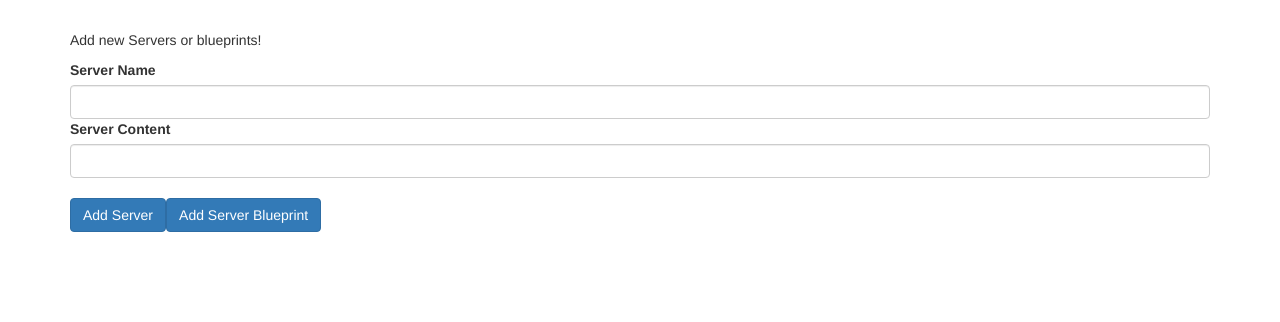
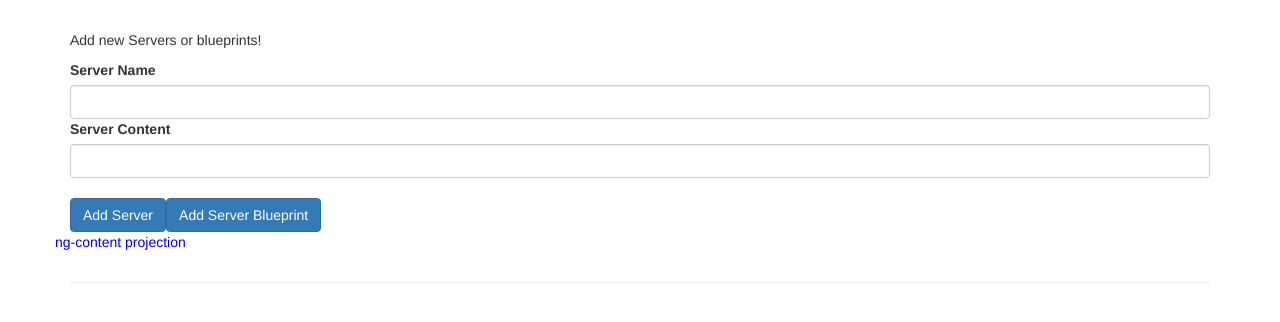
Before and after one commit to Dhiraj5509/AngularPractice, an Angular app: page / in a window 1280 px wide. Shown: the top 322 px of the page. Built offline with nearby package versions, Linux system fonts and the light colour scheme.

Commit message:
ChildContent() decorator practised!

```diff
--- a/src/app/app.component.html
+++ b/src/app/app.component.html
@@ -1,3 +1,5 @@
+
+
 <div class="container">
 
     <!-- <button (click)=""></button> -->
@@ -5,9 +7,16 @@
     <!-- app-cockpit will call the method onServerAdded(data) -->
     <app-cockpit (serverCreated)="onServerAdded($event)" (bprintCreated)="onBlueprintAdded($event)" >
 
+        <!-- this content will be projected in cockpit.html template at a place where ng-content tag is mentioned-->
+        <!-- we can't use this local reference in cookpit -->
+        <!-- we can though use this in app  -->
+        <!-- to use this in cookpit , use ContentChild() decorator  -->
+        <p #localReference>ng-content projection</p>
     </app-cockpit>
 
     <app-server-element *ngFor="let element of serverElements" [element]="element">
 
     </app-server-element>
+
+    <hr>
 </div>
--- a/src/app/cockpit/cockpit.component.html
+++ b/src/app/cockpit/cockpit.component.html
@@ -20,4 +20,10 @@
         class="btn btn-primary"
         (click)="onAddBlueprint(serverNameLocalReference)">Add Server Blueprint</button>
     </div>
+
+
+    <!-- use of ng-content -->
+    <ng-content>
+
+    </ng-content>
 </div>
--- a/src/app/cockpit/cockpit.component.ts
+++ b/src/app/cockpit/cockpit.component.ts
@@ -1,4 +1,4 @@
-import { Component, Input, OnInit, Output , EventEmitter, ViewChild, ElementRef } from '@angular/core';
+import { Component, Input, OnInit, Output , EventEmitter, ViewChild,ContentChild , ElementRef } from '@angular/core';
 
 @Component({
   selector: 'app-cockpit',
@@ -23,15 +23,22 @@ export class CockpitComponent implements OnInit {
   // ViewChild() return the ElementRef
   // here serverContentLocalReference is a name of the local reference attached to the dom element
   @ViewChild('serverContentLocalReference' , {static:true}) serverContent : ElementRef ;
+
+  @ContentChild('localReference' , {static:true}) localReference : ElementRef ;
   onAddServer(serverName:HTMLInputElement) {
     // we are emitting the response to the parent..
+    // we can access the dom element here , it is not recommended to do so!
+    // serverName.value = "dummy value" ;
     this.serverCreated.emit({
+
       name : serverName.value ,
       content : this.serverContent.nativeElement.value
     })
   }
 
   onAddBlueprint(serverName : HTMLInputElement) {
+    // console.log(this.localReference);
+
     this.blueprintCreated.emit({
       name:serverName.value ,
       content : this.serverContent.nativeElement.value
--- a/src/index.html
+++ b/src/index.html
@@ -9,7 +9,7 @@
 </head>
 <body>
   <app-root>
-    <h1>Loading the content..</h1>
+    <h1>You have successfully used ng-content ! Hurray ! </h1>
   </app-root>
 </body>
 </html>
```
